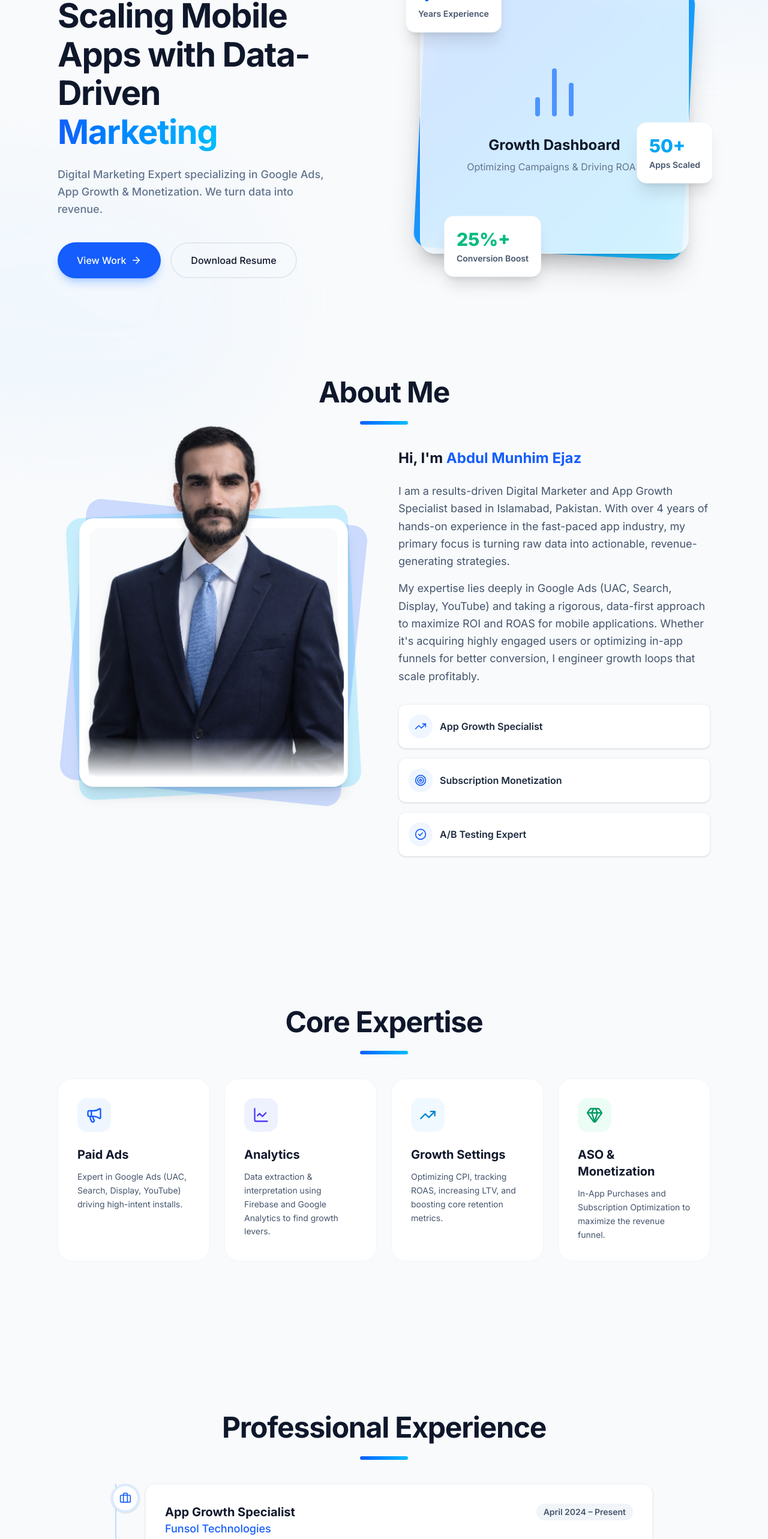
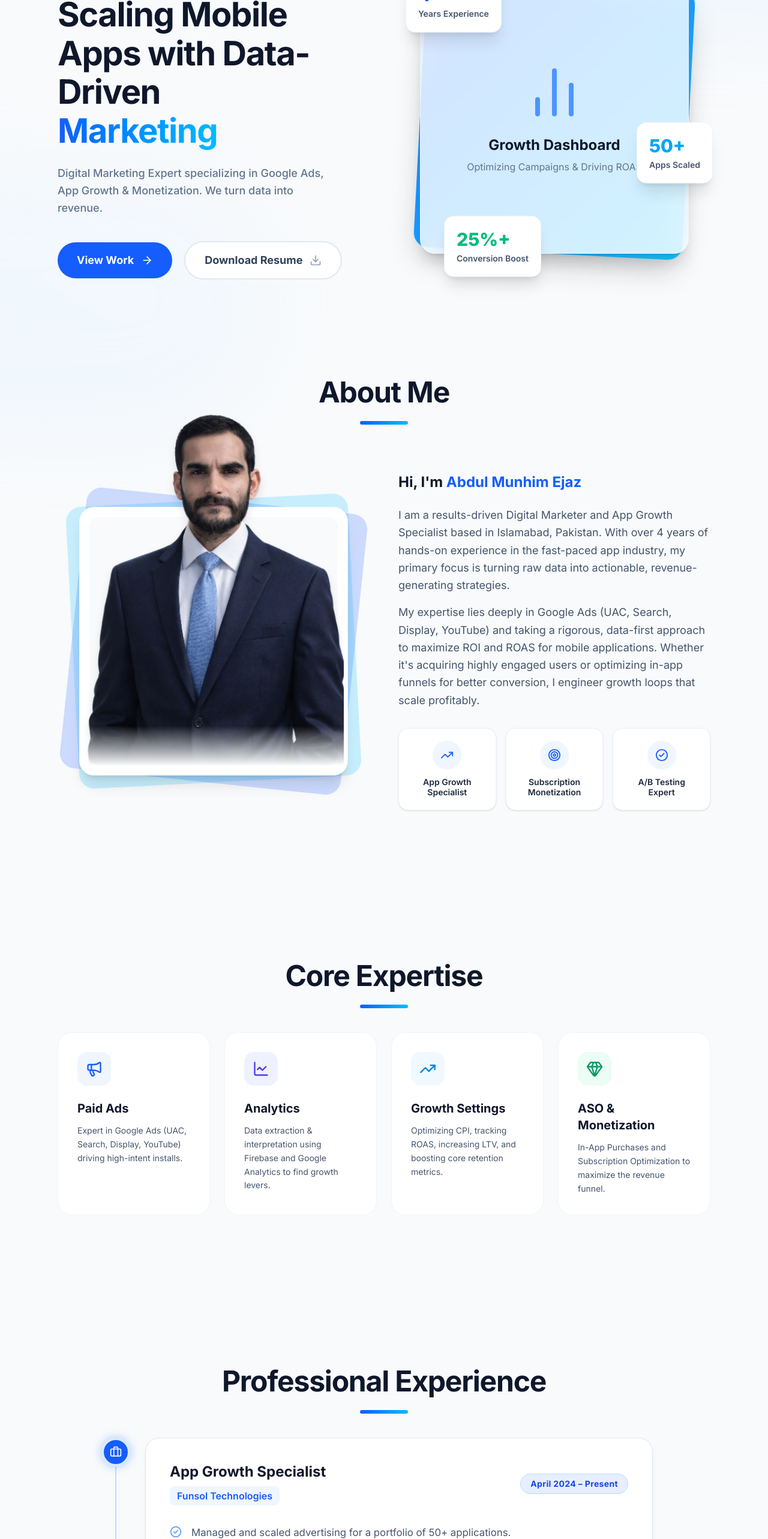
Before and after one commit to Armaghan-Bakht/Munhim, a React (Vite) app: page / in a window 1280 px wide. Shown: the part 234-2800 px from the top of the page at 60% size. Built offline with nearby package versions, Linux system fonts and the light colour scheme.

Commit message:
Project des updated

```diff
--- a/src/components/sections/About.jsx
+++ b/src/components/sections/About.jsx
@@ -11,7 +11,7 @@ const About = () => {
 
   return (
     <Section id="about" title="About Me">
-      <div className="grid lg:grid-cols-2 gap-12 items-center">
+      <div className="grid lg:grid-cols-2 gap-12 items-center pt-10">
         {/* Left Column: Image or Graphic */}
         <div className="relative group mt-20 lg:mt-0 w-full max-w-md mx-auto">
           {/* Decorative background cards */}
@@ -55,18 +55,18 @@ const About = () => {
             </p>
           </div>
 
-          <div className="grid sm:grid-cols-1 gap-4">
+          <div className="grid grid-cols-1 sm:grid-cols-3 gap-4">
             {highlights.map((item, index) => {
               const Icon = item.icon;
               return (
                 <div
                   key={index}
-                  className="flex items-center space-x-3 bg-white p-4 rounded-xl shadow-sm border border-slate-100"
+                  className="flex flex-col items-center text-center bg-white p-4 md:p-5 rounded-2xl shadow-sm border border-slate-100 hover:shadow-md hover:border-blue-100 hover:-translate-y-1 transition-all duration-300 group"
                 >
-                  <div className="flex-shrink-0 w-10 h-10 bg-blue-50 text-blue-600 rounded-full flex items-center justify-center">
-                    <Icon size={20} />
+                  <div className="flex-shrink-0 w-12 h-12 bg-blue-50 text-blue-600 rounded-full flex items-center justify-center mb-3 group-hover:bg-blue-600 group-hover:text-white transition-colors duration-300">
+                    <Icon size={22} />
                   </div>
-                  <span className="font-semibold text-slate-800">
+                  <span className="font-semibold text-slate-800 text-sm leading-tight">
                     {item.title}
                   </span>
                 </div>
--- a/src/components/sections/Contact.jsx
+++ b/src/components/sections/Contact.jsx
@@ -22,11 +22,11 @@ const Contact = () => {
 
   return (
     <Section id="contact" title="Get In Touch">
-      <div className="grid lg:grid-cols-2 gap-12 lg:gap-20">
+      <div className="grid lg:grid-cols-2 gap-10 md:gap-12 lg:gap-20">
         {/* Contact Info */}
         <div>
-          <h3 className="text-3xl font-bold text-slate-900 mb-6">Let's build something great.</h3>
-          <p className="text-slate-600 mb-10 text-lg">
+          <h3 className="text-3xl md:text-4xl font-bold text-slate-900 mb-4 md:mb-6">Let's build something great.</h3>
+          <p className="text-slate-600 mb-8 md:mb-10 text-base md:text-lg">
             Whether you have a question about scaling your app or just want to connect, my inbox is always open.
           </p>
 
@@ -34,18 +34,18 @@ const Contact = () => {
             {contactInfo.map((info, idx) => {
               const Icon = info.icon;
               return (
-                <div key={idx} className="flex items-center space-x-4">
-                  <div className="w-12 h-12 bg-blue-50 text-blue-600 rounded-2xl flex items-center justify-center flex-shrink-0">
-                    <Icon size={24} />
+                <div key={idx} className="flex items-start sm:items-center space-x-4">
+                  <div className="w-12 h-12 bg-blue-50 text-blue-600 rounded-2xl flex items-center justify-center flex-shrink-0 mt-1 sm:mt-0">
+                    <Icon className="w-5 h-5 md:w-6 md:h-6" />
                   </div>
-                  <div>
-                    <p className="text-sm text-slate-500 font-medium">{info.label}</p>
+                  <div className="flex-1 min-w-0">
+                    <p className="text-sm text-slate-500 font-medium mb-0.5">{info.label}</p>
                     {info.href ? (
-                      <a href={info.href} className="text-lg font-bold text-slate-900 hover:text-blue-600 transition-colors">
+                      <a href={info.href} className="text-base sm:text-lg font-bold text-slate-900 hover:text-blue-600 transition-colors block break-words">
                         {info.value}
                       </a>
                     ) : (
-                      <p className="text-lg font-bold text-slate-900">{info.value}</p>
+                      <p className="text-base sm:text-lg font-bold text-slate-900 break-words">{info.value}</p>
                     )}
                   </div>
                 </div>
@@ -55,7 +55,7 @@ const Contact = () => {
         </div>
 
         {/* Contact Form */}
-        <div className="bg-white p-8 md:p-10 rounded-3xl shadow-[0_8px_30px_rgb(0,0,0,0.04)] border border-slate-100 relative overflow-hidden">
+        <div className="bg-white p-6 sm:p-8 md:p-10 rounded-3xl shadow-[0_8px_30px_rgb(0,0,0,0.04)] border border-slate-100 relative overflow-hidden">
           {/* subtle bg glow */}
           <div className="absolute -top-10 -right-10 w-40 h-40 bg-blue-500 rounded-full blur-3xl opacity-10 pointer-events-none" />
 
--- a/src/components/sections/Experience.jsx
+++ b/src/components/sections/Experience.jsx
@@ -1,5 +1,5 @@
 import Section from '../ui/Section';
-import { Briefcase } from 'lucide-react';
+import { Briefcase, CheckCircle2 } from 'lucide-react';
 
 const Experience = () => {
   const experiences = [
@@ -33,27 +33,37 @@ const Experience = () => {
       <div className="max-w-4xl mx-auto">
         <div className="relative border-l-2 border-blue-200">
           {experiences.map((exp, index) => (
-            <div key={index} className="mb-12 ml-8 lg:ml-12 relative group">
+            <div key={index} className="mb-14 ml-8 md:ml-12 relative group">
               {/* Timeline dot */}
-              <span className="absolute -left-[41px] lg:-left-[57px] flex items-center justify-center w-10 h-10 lg:w-12 lg:h-12 bg-white rounded-full border-4 border-blue-100 group-hover:border-blue-300 transition-colors shadow-sm">
-                <Briefcase size={20} className={exp.current ? 'text-blue-600' : 'text-slate-400'} />
+              <span className={`absolute -left-[53px] md:-left-[73px] flex items-center justify-center w-10 h-10 md:w-12 md:h-12 rounded-full border-4 transition-all duration-300 z-10 ${exp.current ? 'bg-blue-600 border-blue-100 shadow-[0_0_15px_rgba(59,130,246,0.4)]' : 'bg-slate-50 border-slate-200 group-hover:border-blue-300'}`}>
+                {exp.current ? (
+                  <Briefcase size={20} className="text-white" />
+                ) : (
+                  <Briefcase size={20} className="text-slate-400 group-hover:text-blue-500" />
+                )}
               </span>
 
-              <div className="bg-white p-6 lg:p-8 rounded-2xl shadow-sm border border-slate-100 group-hover:shadow-md transition-shadow">
-                <div className="flex flex-col md:flex-row md:items-start justify-between mb-4">
+              {/* Experience Card */}
+              <div className="bg-white p-6 md:p-8 lg:p-10 rounded-3xl shadow-md shadow-slate-200/60 border border-slate-200 group-hover:border-blue-200 group-hover:shadow-xl group-hover:-translate-y-1 transition-all duration-300">
+                <div className="flex flex-col md:flex-row md:items-center justify-between mb-8 gap-4">
                   <div>
-                    <h3 className="text-xl font-bold text-slate-900">{exp.role}</h3>
-                    <h4 className="text-lg font-medium text-blue-600">{exp.company}</h4>
+                    <h3 className="text-2xl font-bold text-slate-900 mb-2">{exp.role}</h3>
+                    <div className="inline-flex items-center px-3 py-1 rounded-lg bg-blue-50 text-blue-600 font-semibold">
+                      {exp.company}
+                    </div>
                   </div>
-                  <span className="inline-flex mt-2 md:mt-0 items-center bg-slate-100 text-slate-600 text-sm font-semibold px-3 py-1 rounded-full">
+                  <span className={`inline-flex self-start md:self-auto items-center px-4 py-1.5 rounded-full text-sm font-bold tracking-wide border ${exp.current ? 'bg-blue-600/10 text-blue-700 border-blue-200' : 'bg-slate-50 text-slate-600 border-slate-200'}`}>
                     {exp.period}
                   </span>
                 </div>
-                <ul className="space-y-3">
+
+                <ul className="space-y-4">
                   {exp.points.map((point, i) => (
-                    <li key={i} className="flex items-start">
-                      <span className="text-blue-500 mr-2 mt-1">▹</span>
-                      <span className="text-slate-600">{point}</span>
+                    <li key={i} className="flex items-start group/item">
+                      <CheckCircle2 size={20} className="text-blue-500 mr-4 mt-0.5 shrink-0 opacity-80 group-hover/item:opacity-100 group-hover/item:scale-110 transition-transform duration-200" />
+                      <span className="text-slate-600 leading-relaxed text-[1.05rem]">
+                        {point}
+                      </span>
                     </li>
                   ))}
                 </ul>
--- a/src/components/sections/Hero.jsx
+++ b/src/components/sections/Hero.jsx
@@ -1,6 +1,7 @@
 import { motion } from "framer-motion";
-import { ArrowRight, BarChart2 } from "lucide-react";
+import { ArrowRight, BarChart2, Download } from "lucide-react";
 import Button from "../ui/Button";
+import resumePdf from "../../assets/Resume.pdf";
 
 const Hero = () => {
   return (
@@ -37,13 +38,24 @@ const Hero = () => {
             Monetization. We turn data into revenue.
           </p>
 
-          <div className="flex flex-col sm:flex-row gap-4">
-            <Button as="a" href="#projects" className="gap-2">
-              View Work <ArrowRight size={18} />
-            </Button>
-            <Button variant="outline">
-              Download Resume
-            </Button>
+          <div className="flex flex-col sm:flex-row gap-5 items-center">
+            <a
+              href="#projects"
+              className="group relative flex items-center justify-center gap-3 bg-blue-600 text-white px-8 py-4 rounded-full font-bold text-lg transition-all duration-300 hover:bg-blue-700 hover:shadow-xl hover:shadow-blue-600/30 hover:-translate-y-1 w-full sm:w-auto overflow-hidden"
+            >
+              <div className="absolute inset-0 bg-white/10 translate-y-full group-hover:translate-y-0 transition-transform duration-300 ease-in-out rounded-full" />
+              <span className="relative z-10">View Work</span>
+              <ArrowRight size={20} className="relative z-10 group-hover:translate-x-1.5 transition-transform duration-300" />
+            </a>
+
+            <a
+              href={resumePdf}
+              download="Munhim_Resume.pdf"
+              className="group flex items-center justify-center gap-3 bg-white text-slate-700 border-2 border-slate-200 px-8 py-4 rounded-full font-bold text-lg transition-all duration-300 hover:border-blue-600 hover:text-blue-600 hover:shadow-lg hover:shadow-blue-100 hover:-translate-y-1 w-full sm:w-auto"
+            >
+              <span>Download Resume</span>
+              <Download size={20} className="text-slate-400 group-hover:text-blue-600 group-hover:-translate-y-1 transition-all duration-300" />
+            </a>
           </div>
         </motion.div>
 
```
Also changed, not shown: src/components/sections/Projects.jsx (+40 -34 lines).
